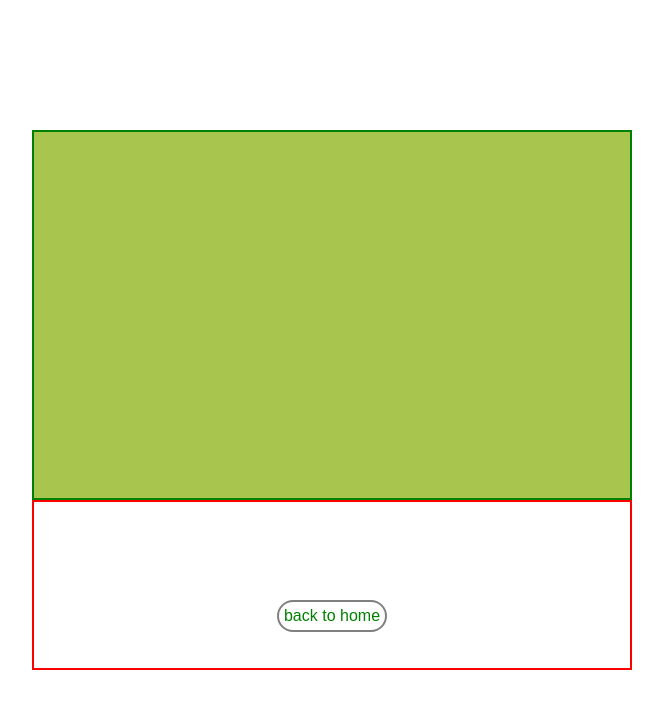
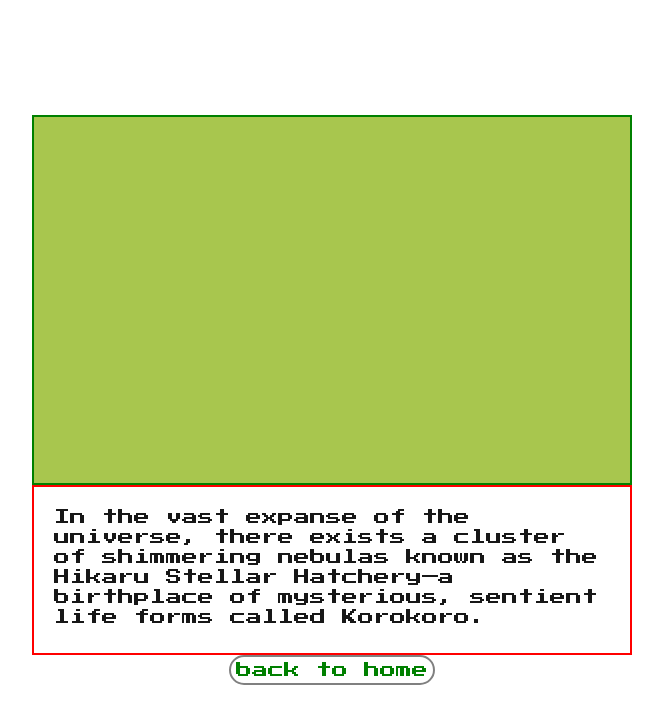
Before and after one commit to levinthiel/KoroKoro, a Next.js app: page /OpeningCinematicPage in a window 1280 px wide. Shown: the top 724 px of the page, without its empty margins (308-971 px from the left). Built offline with nearby package versions, Linux system fonts and the light colour scheme.

Commit message:
styled text box in intromovie, and added font

```diff
--- a/app/OpeningCinematicPage/page.js
+++ b/app/OpeningCinematicPage/page.js
@@ -8,7 +8,12 @@ export default function OpeningCinematicPage() {
     return(
         <Wrapper>
             <MovieDisplay/>
-            <TextBox/>
+            <TextBox>
+              <p>
+              In the vast expanse of the universe, there exists a cluster of shimmering nebulas
+              known as the Hikaru Stellar Hatchery—a birthplace of mysterious, sentient life forms called Korokoro.
+              </p>
+            </TextBox>
         <LinkWrapper>
             <Link href=".">back to home</Link>
         </LinkWrapper>
@@ -21,7 +26,7 @@ const Wrapper = styled.div`
   border: 2px solid white;
   min-width: 450px;
   min-height: 667px;
-  width: 1000px;
+  width: 100%;
   display: flex;
   flex-direction: column;
   align-items: center;
@@ -36,9 +41,14 @@ const MovieDisplay = styled.div`
 `;
 
 const TextBox = styled.div`
-  border: 2px solid red;
-  width: 600px;
-  height: 170px;
+    border: 2px solid red;
+    width: 100vw;
+    height: 170px;
+    min-width: 375px;
+    max-width: 600px;
+    padding: 20px;
+    overflow: hidden;
+    line-height: 20px;
 `;
 
 const LinkWrapper = styled.div`
@@ -47,6 +57,4 @@ const LinkWrapper = styled.div`
   border: 2px solid grey;
   border-radius: 20px;
   padding: 5px;
-  position: absolute;
-  top: 600px
 `;
--- a/app/globals.css
+++ b/app/globals.css
@@ -20,7 +20,7 @@ body {
 body {
   color: var(--foreground);
   background: var(--background);
-  font-family: Arial, Helvetica, sans-serif;
+  font-family: 'Press Start 2P', Helvetica, sans-serif;
   -webkit-font-smoothing: antialiased;
   -moz-osx-font-smoothing: grayscale;
   display: flex;
--- a/app/layout.js
+++ b/app/layout.js
@@ -1,5 +1,6 @@
 import localFont from "next/font/local";
 import "./globals.css";
+import "../fonts.css";
 
 const geistSans = localFont({
   src: "./fonts/GeistVF.woff",
```
